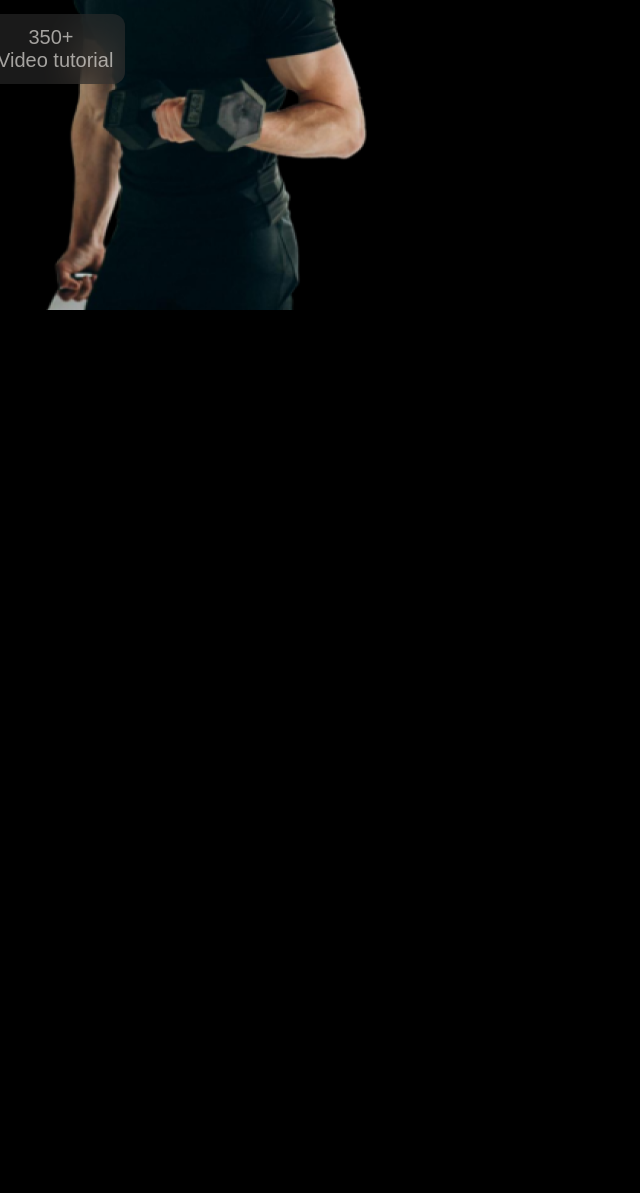
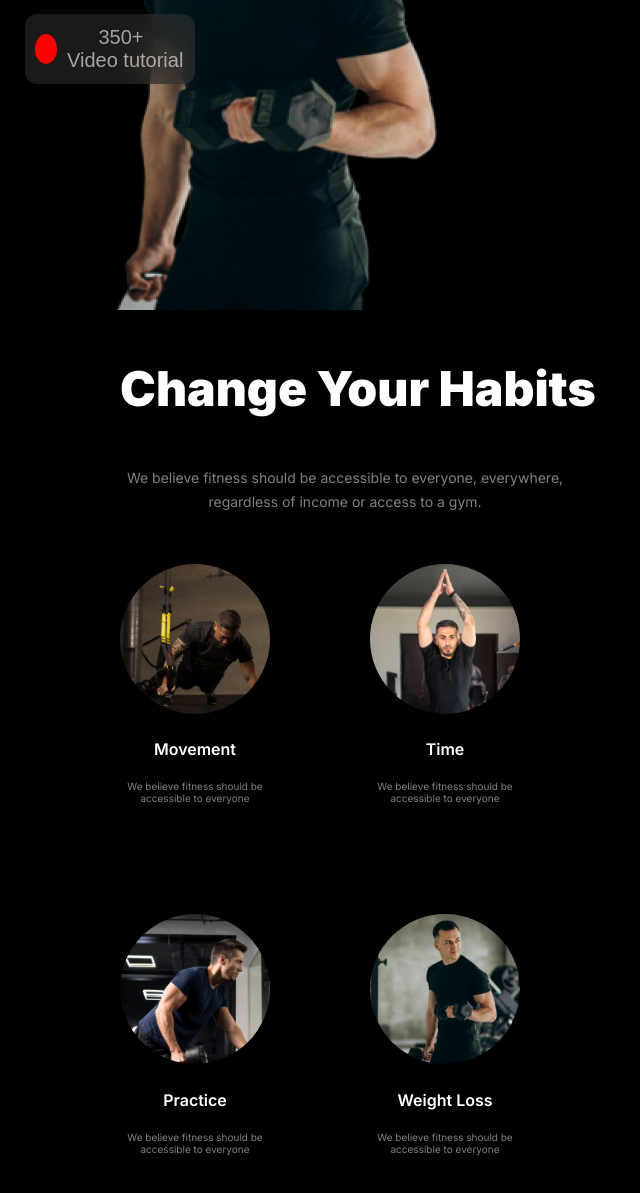
Before and after one commit to 1tasnem/assignment2-fitness, a plain HTML site: page index.html in a window 768 px wide. Shown: the part 813-2006 px from the top of the page, without its empty margins (80-720 px from the left). Before the commit the page ends 1218 px from the top, so only its background shows below. Drawn offline with Linux system fonts and the light colour scheme.

Commit message:
added habit part

```diff
--- a/Styles/fit.css
+++ b/Styles/fit.css
@@ -185,13 +185,56 @@ font-weight: 900;
   left:240px;
 
 }
+
 .channge-your-habits{
   width:1044px;
   margin: 0 auto;
+  margin-bottom: 80px;
+
 }
+.habit-deatils{
+  text-align: center;
+
+}
+.section-title{
+  color:white;
+  font-size:3rem;
+  font-weight: 900px;
 
 
+}
+.section-para{
+  color: rgba(255, 255, 255, 0.5);
+    font-size: 14px;
+    line-height: 24px;
 
+}
+.habit-pic{
+  display: grid;
+  grid-template-columns: repeat(4,1fr);
+  margin-top: 50px;
+}
+.habit-pic img{
+  height: 150px;
+  width:150px;
+  border-radius: 50%;
+}
+.pic-title{
+  color:white;
+  font-size:1rem;
+  font-weight: 600;
+
+
+}
+.pic-deatils{
+  color:rgba(255, 255, 255, 0.5);
+  font-size:14px;
+
+
+}
+.pic{
+  text-align: center;
+}
 /* Responsive*/
 /*iphon*/
 
@@ -273,6 +316,18 @@ text-wrap: nowrap;
 .videos{
   font-size: 30px;
 }
+
+.channge-your-habits{
+  width:340px;
+  margin-top: 100px;
+}
+ .habit-pic{
+  display: flex;
+  flex-direction: column;
+ }
+ .pic{
+  margin-bottom: 30px;
+ }
 }
 /* ipad */
 
@@ -290,6 +345,8 @@ text-wrap: nowrap;
 
   .banner{
     flex-direction: column;
+    width:1024px;
+    margin-left: 70px;
 
 
   }
@@ -338,4 +395,39 @@ text-wrap: nowrap;
   .videos{
     font-size: 30px;
   }
+  .channge-your-habits{
+    width:350px;
+    margin-left:200px;
   }
+  .habit-pic{
+    display:grid;
+    grid-template-columns: repeat(2,1fr);
+    gap: 100px;
+  }
+  .section-title{
+    text-wrap: nowrap;
+     font-size:48px;
+    text-align: center;
+    margin-top: 50px;
+    font-weight: 900;
+    width:350px;
+
+  }
+  .section-para{
+    font-weight: 400;
+    font-size: 14px;
+    width: 450px;
+    text-align: center;
+    margin-left: 0;
+    margin-right: 10px;
+
+
+  }
+  .pic-deatils{
+    font-weight: 400;
+    font-size: 10px;
+
+
+  }
+
+  }
--- a/index.html
+++ b/index.html
@@ -61,6 +61,28 @@
     <p class="section-para">We believe fitness should be accessible to everyone, everywhere, regardless of income or access to a gym.</p>
 
 </div>
+<div class="habit-pic">
+    <div class="pic">
+        <img src="images/image 3.png" alt="">
+        <h4 class="pic-title">Movement</h4>
+        <p class="pic-deatils">We believe fitness should be<br> accessible to everyone</p>
+    </div>
+    <div class="pic">
+        <img src="images/image 2.png" alt="">
+        <h4 class="pic-title">Time</h4>
+        <p class="pic-deatils">We believe fitness should be<br> accessible to everyone</p>
+    </div>
+    <div class="pic">
+        <img src="images/image 4.png" alt="">
+        <h4 class="pic-title">Practice</h4>
+        <p class="pic-deatils">We believe fitness should be<br> accessible to everyone</p>
+    </div>
+    <div class="pic">
+        <img src="images/image 5.png" alt="">
+        <h4 class="pic-title">Weight Loss</h4>
+        <p class="pic-deatils">We believe fitness should be<br> accessible to everyone</p>
+    </div>
+</div>
 </section>
 
     </main>
```
